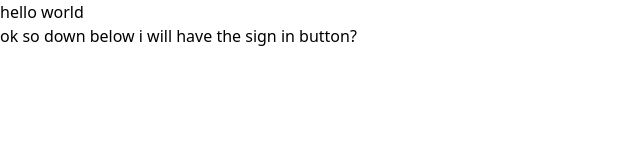
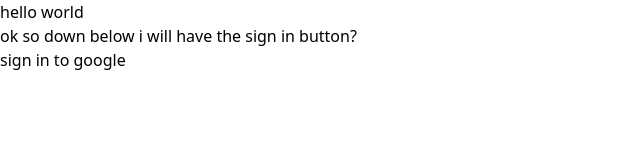
Before and after one commit to yskim308/authPractice, a Next.js app in the folder frontend/: page / in a window 1280 px wide. Shown: the top 160 px of the page, without its empty margins (0-640 px from the left). Built offline with nearby package versions, Linux system fonts and the light colour scheme.

Commit message:
add signin button

```diff
--- /dev/null
+++ b/frontend/src/app/SignIn.tsx
@@ -0,0 +1,14 @@
+import { signIn } from "@/auth";
+
+export default function SignIn() {
+  return (
+    <form
+      action={async () => {
+        "use server";
+        await signIn("google");
+      }}
+    >
+      <button type="submit">sign in to google</button>
+    </form>
+  );
+}
--- a/frontend/src/app/page.tsx
+++ b/frontend/src/app/page.tsx
@@ -1,9 +1,12 @@
+import SignIn from "./SignIn";
+
 export default function Home() {
   return (
     <>
       <div>
         <h1>hello world</h1>
         <p>ok so down below i will have the sign in button?</p>
+        <SignIn />
       </div>
     </>
   );
```
